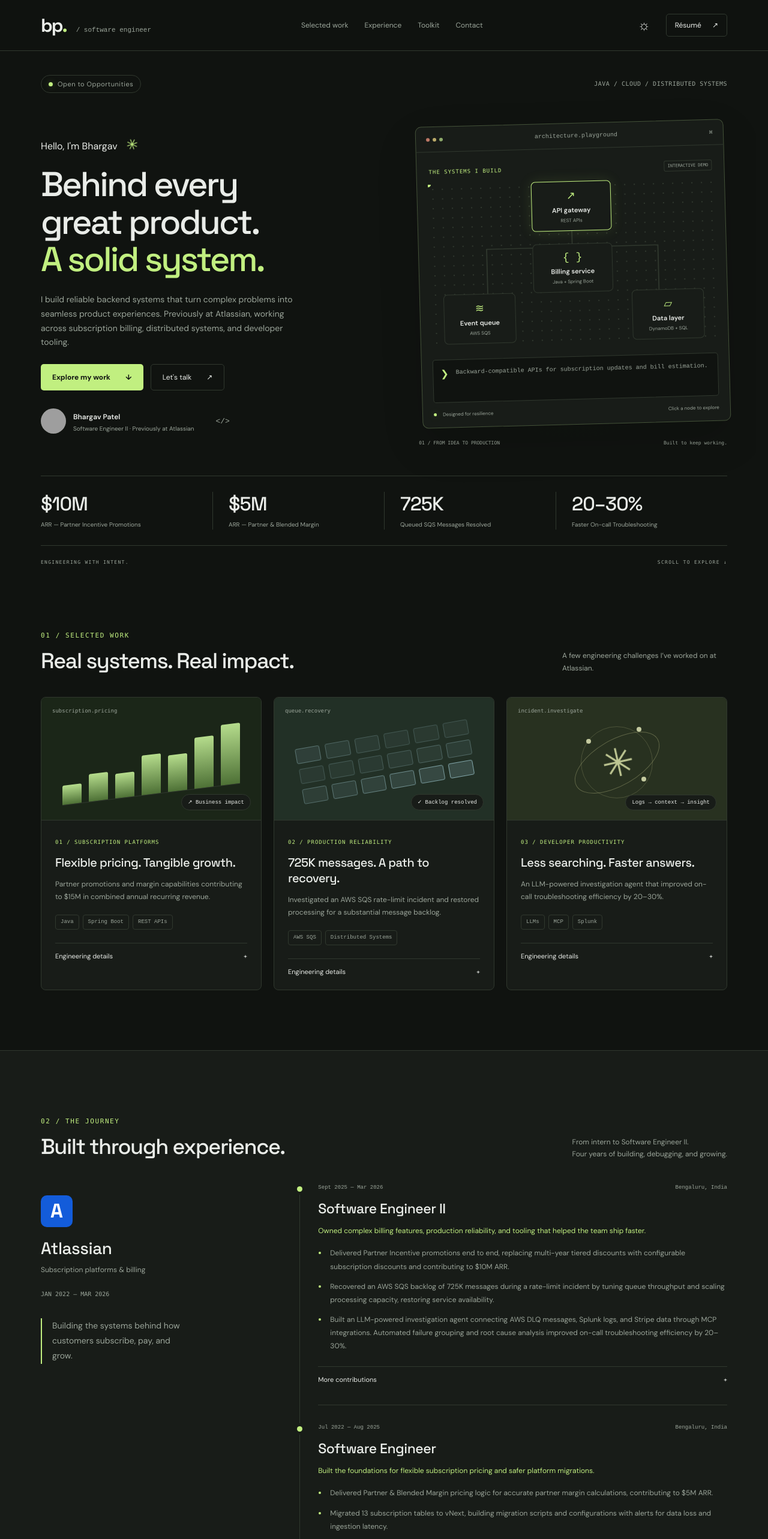
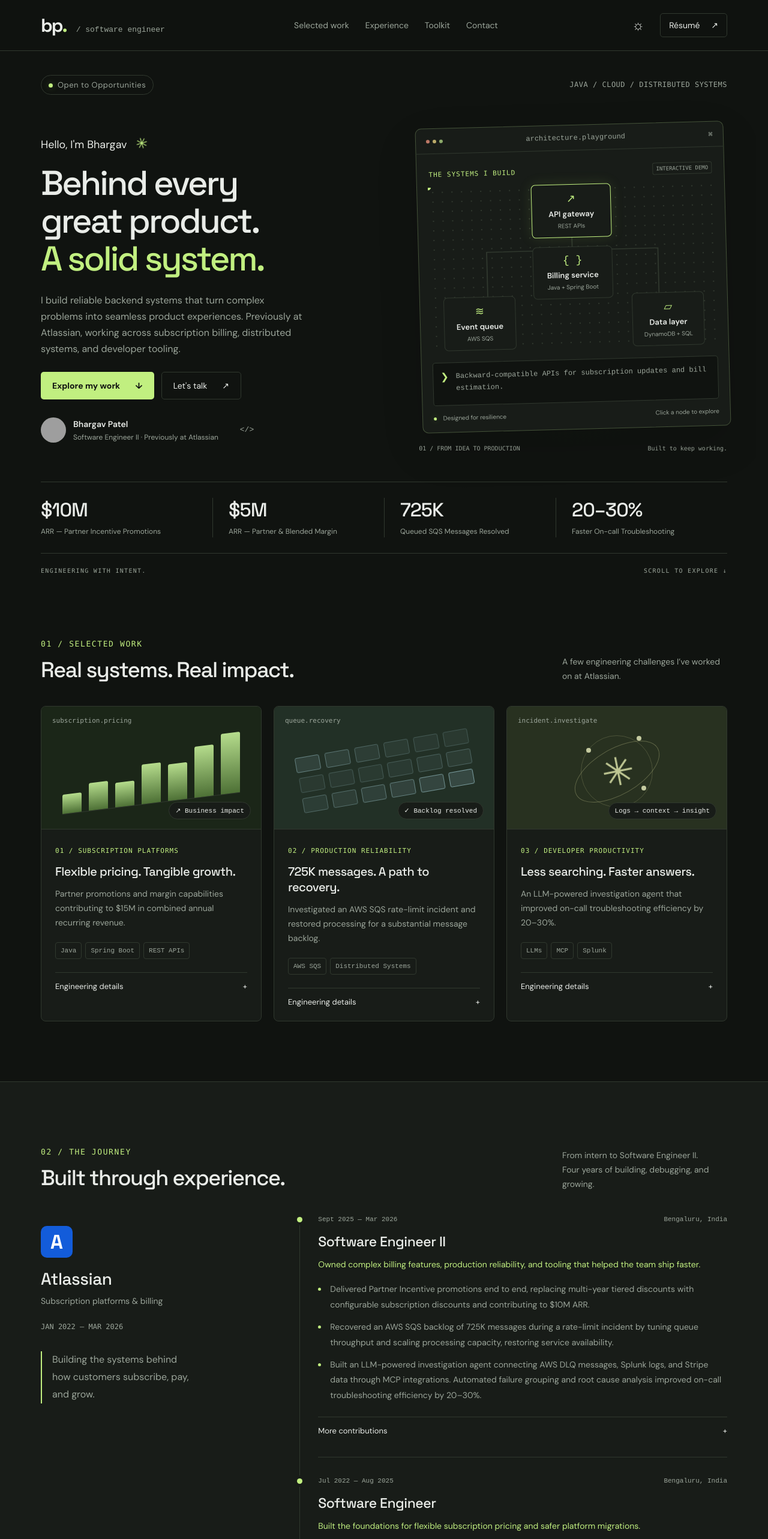
Before and after one commit to bhargav-patel15/portfolio, a React (Vite) app: page / in a window 1280 px wide. Shown: the top 2566 px of the page at 60% size. Built offline with nearby package versions, Linux system fonts and the light colour scheme; grey boxes are pictures that could not be loaded.

Commit message:
Increase small portfolio text by 2px and document deployment

```diff
--- a/src/App.css
+++ b/src/App.css
@@ -93,7 +93,7 @@
   font-family: ui-monospace, SFMono-Regular, Consolas, monospace;
 }
 .eyebrow {
-  font-size: 11px;
+  font-size: 13px;
   letter-spacing: 1.6px;
   color: var(--accent);
   display: inline-flex;
@@ -154,7 +154,7 @@
 }
 .wordmark small {
   font:
-    11px ui-monospace,
+    13px ui-monospace,
     monospace;
   color: var(--muted);
   letter-spacing: 0;
@@ -163,7 +163,7 @@
 .nav-links {
   display: flex;
   gap: 27px;
-  font-size: 12px;
+  font-size: 14px;
   color: var(--muted);
 }
 .nav-links a:hover,
@@ -181,7 +181,7 @@
   padding: 8px;
 }
 .nav-resume {
-  font-size: 12px;
+  font-size: 14px;
   border: 1px solid var(--line);
   padding: 10px 14px;
   border-radius: 5px;
@@ -201,7 +201,7 @@
   display: flex;
   justify-content: space-between;
   color: var(--muted);
-  font-size: 11px;
+  font-size: 13px;
   letter-spacing: 0.5px;
 }
 .hero-topline > span:first-child {
@@ -211,7 +211,7 @@
 }
 .hero-topline .mono {
   padding-top: 9px;
-  font-size: 10px;
+  font-size: 12px;
 }
 .hero-grid {
   display: grid;
@@ -221,7 +221,7 @@
   padding: 50px 0;
 }
 .intro {
-  font-size: 16px;
+  font-size: 18px;
   margin-bottom: 20px;
 }
 .wave {
@@ -239,7 +239,7 @@
 }
 .hero-description {
   color: var(--muted);
-  font-size: 14px;
+  font-size: 16px;
   max-width: 440px;
   margin: 24px 0;
 }
@@ -252,7 +252,7 @@
   align-items: center;
   gap: 25px;
   padding: 13px 19px;
-  font-size: 12px;
+  font-size: 14px;
   border-radius: 5px;
   transition:
     transform 0.2s,
@@ -288,13 +288,13 @@
   place-items: center;
 }
 .profile-line strong {
-  font-size: 12px;
+  font-size: 14px;
   font-weight: 600;
 }
 .profile-line div > span {
   display: block;
   color: var(--muted);
-  font-size: 10px;
+  font-size: 12px;
   margin-top: 4px;
 }
 .profile-code {
@@ -327,7 +327,7 @@
   align-items: center;
   justify-content: space-between;
   padding: 0 17px;
-  font: 10px monospace;
+  font: 12px monospace;
   color: var(--muted);
 }
 .window-dots {
@@ -356,11 +356,11 @@
   gap: 8px;
 }
 .map-heading .eyebrow {
-  font-size: 9px;
+  font-size: 11px;
   letter-spacing: 1px;
 }
 .tiny-label {
-  font-size: 7px;
+  font-size: 9px;
   color: var(--muted);
   border: 1px solid var(--line);
   padding: 4px 5px;
@@ -406,12 +406,12 @@
 }
 .system-node > span:not(.node-icon) {
   display: block;
-  font-size: 11px;
+  font-size: 13px;
   font-weight: 600;
 }
 .system-node small {
   display: block;
-  font-size: 8px;
+  font-size: 10px;
   color: var(--muted);
   margin-top: 5px;
 }
@@ -449,7 +449,7 @@
 }
 .system-detail p {
   font:
-    10px/1.7 ui-monospace,
+    12px/1.7 ui-monospace,
     monospace;
   color: var(--muted);
 }
@@ -460,7 +460,7 @@
   display: flex;
   justify-content: space-between;
   gap: 10px;
-  font-size: 8px;
+  font-size: 10px;
   padding: 0 18px 17px;
   color: var(--muted);
 }
@@ -472,7 +472,7 @@
   margin-top: 26px;
   display: flex;
   justify-content: space-between;
-  font-size: 8px;
+  font-size: 10px;
   color: var(--muted);
 }
 .impact-strip {
@@ -499,7 +499,7 @@
 }
 .impact-strip span {
   display: block;
-  font-size: 10px;
+  font-size: 12px;
   color: var(--muted);
   margin-top: 7px;
   line-height: 1.6;
@@ -508,7 +508,7 @@
   display: flex;
   justify-content: space-between;
   padding: 23px 0 0;
-  font-size: 8px;
+  font-size: 10px;
   letter-spacing: 1.3px;
   color: var(--muted);
 }
@@ -533,7 +533,7 @@
 .section-heading > p {
   max-width: 275px;
   color: var(--muted);
-  font-size: 12px;
+  font-size: 14px;
 }
 .work-grid {
   display: grid;
@@ -565,7 +565,7 @@
   position: absolute;
   top: 17px;
   left: 18px;
-  font-size: 9px;
+  font-size: 11px;
   color: var(--muted);
 }
 .chart-bars {
@@ -587,7 +587,7 @@
   position: absolute;
   bottom: 16px;
   right: 17px;
-  font: 9px monospace;
+  font: 11px monospace;
   padding: 7px 10px;
   background: var(--panel);
   border: 1px solid var(--line);
@@ -659,7 +659,7 @@
   padding: 23px;
 }
 .work-content .eyebrow {
-  font-size: 9px;
+  font-size: 11px;
   letter-spacing: 1px;
 }
 h3 {
@@ -672,7 +672,7 @@
 }
 .work-content p {
   color: var(--muted);
-  font-size: 12px;
+  font-size: 14px;
 }
 .tags {
   display: flex;
@@ -682,7 +682,7 @@
 }
 .tags span {
   font:
-    9px/1.5 ui-monospace,
+    11px/1.5 ui-monospace,
     monospace;
   padding: 5px 8px;
   border: 1px solid var(--line);
@@ -695,7 +695,7 @@
   padding-top: 14px;
 }
 summary {
-  font-size: 11px;
+  font-size: 13px;
   cursor: pointer;
   list-style: none;
   display: flex;
@@ -741,16 +741,16 @@
   margin-top: 17px;
 }
 .company-panel p {
-  font-size: 12px;
+  font-size: 14px;
   color: var(--muted);
   margin: 8px 0 18px;
 }
 .company-panel > .mono {
-  font-size: 10px;
+  font-size: 12px;
   color: var(--muted);
 }
 .company-note {
-  font-size: 14px;
+  font-size: 16px;
   line-height: 1.8;
   border-left: 2px solid var(--accent);
   padding-left: 17px;
@@ -783,7 +783,7 @@
   display: flex;
   justify-content: space-between;
   gap: 10px;
-  font: 9px/1.7 monospace;
+  font: 11px/1.7 monospace;
   color: var(--muted);
 }
 .job h3 {
@@ -791,7 +791,7 @@
   font-size: 23px;
 }
 .job-summary {
-  font-size: 12px;
+  font-size: 14px;
   color: var(--accent);
   margin-bottom: 16px;
 }
@@ -802,7 +802,7 @@
 .job li {
   padding-left: 4px;
   margin-bottom: 11px;
-  font-size: 12px;
+  font-size: 14px;
   line-height: 1.85;
   color: var(--muted);
 }
@@ -826,7 +826,7 @@
   border: 1px solid var(--line);
   background: none;
   color: var(--muted);
-  font-size: 11px;
+  font-size: 13px;
 }
 .filters button.selected {
   background: var(--accent);
@@ -858,7 +858,7 @@
   font: 22px monospace;
 }
 .skill-card > p {
-  font-size: 12px;
+  font-size: 14px;
   color: var(--muted);
   margin-top: 14px;
   min-height: 42px;
@@ -877,13 +877,13 @@
   line-height: 1.5;
 }
 .credentials p {
-  font-size: 11px;
+  font-size: 13px;
   color: var(--muted);
   margin-bottom: 8px;
 }
 .credentials .mono,
 .text-link {
-  font-size: 10px;
+  font-size: 12px;
   color: var(--muted);
 }
 .credentials a:hover .text-link {
@@ -906,21 +906,21 @@
   letter-spacing: -2px;
 }
 .contact-layout p {
-  font-size: 13px;
+  font-size: 15px;
   color: var(--muted);
 }
 .email-link {
   display: flex;
   justify-content: space-between;
   gap: 15px;
-  font-size: 16px;
+  font-size: 18px;
   margin-top: 20px;
   overflow-wrap: anywhere;
 }
 .copy-button {
   background: none;
   color: var(--muted);
-  font: 10px monospace;
+  font: 12px monospace;
   padding: 12px 0;
 }
 .social-links {
@@ -928,7 +928,7 @@
   gap: 35px;
   border-top: 1px solid var(--line);
   padding-top: 24px;
-  font-size: 12px;
+  font-size: 14px;
 }
 .social-links span {
   color: var(--muted);
@@ -941,10 +941,10 @@
   gap: 20px;
   min-height: 100px;
   color: var(--muted);
-  font-size: 10px;
+  font-size: 12px;
 }
 footer .mono {
-  font-size: 8px;
+  font-size: 10px;
 }
 .reveal {
   opacity: 0;
@@ -1073,7 +1073,7 @@
     width: 120px;
   }
   .hero-description {
-    font-size: 14px;
+    font-size: 16px;
   }
   .impact-strip {
     grid-template-columns: repeat(2, 1fr);
@@ -1196,7 +1196,7 @@
     grid-template-columns: 1fr;
   }
   .hero-bottom {
-    font-size: 7px;
+    font-size: 9px;
     letter-spacing: 0.5px;
   }
   .system-node {
@@ -1211,13 +1211,13 @@
     padding-right: 14px;
   }
   .map-heading .eyebrow {
+    font-size: 10px;
+  }
+  .tiny-label {
     font-size: 8px;
   }
-  .tiny-label {
-    font-size: 6px;
-  }
   .window-footer {
-    font-size: 7px;
+    font-size: 9px;
   }
   .job-meta {
     flex-direction: column;
@@ -1228,13 +1228,13 @@
   }
   .social-links {
     gap: 20px;
-    font-size: 11px;
+    font-size: 13px;
   }
   .social-links span {
     margin-left: 3px;
   }
   .email-link {
-    font-size: 14px;
+    font-size: 16px;
   }
   .nav-resume {
     padding: 8px 10px;
@@ -1246,10 +1246,10 @@
     padding-left: 20px;
   }
   .impact-strip span {
-    font-size: 9px;
+    font-size: 11px;
   }
   .contact-section .eyebrow {
-    font-size: 9px;
+    font-size: 11px;
     letter-spacing: 1px;
   }
 }
```
Also changed, not shown: 1 other file (tests, documents, lock files or other folders).
